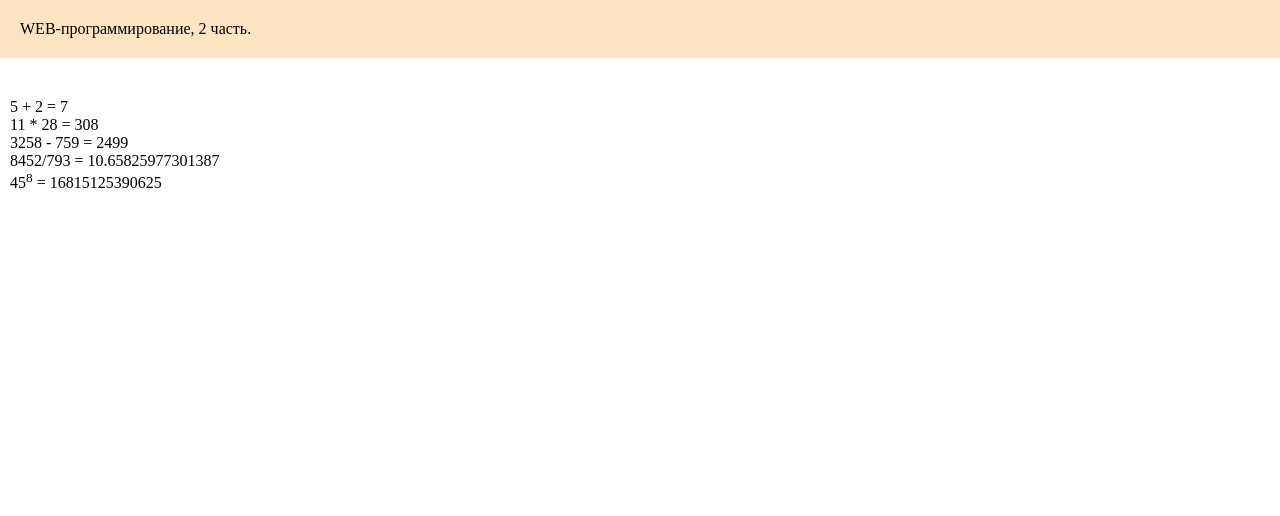
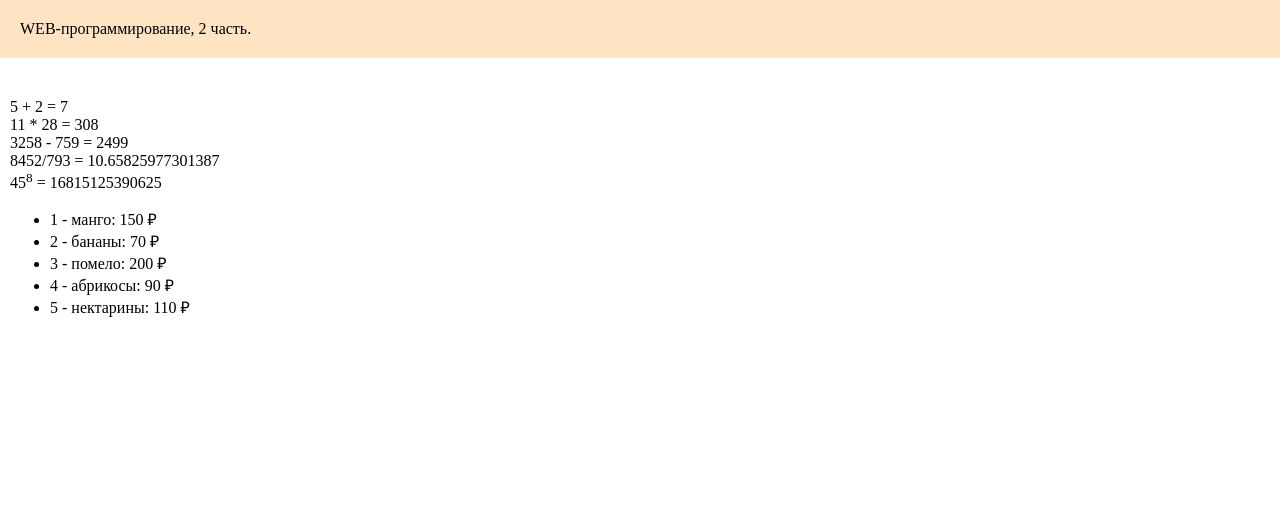
Before and after one commit to ElizPlus/yeah, a Flask app: page /lab2/example in a window 1280 px wide. Shown: the top 516 px of the page. Run offline with Flask 3, Linux system fonts and the light colour scheme.

Commit message:
Цикл в шаблоне

```diff
--- a/app.py
+++ b/app.py
@@ -325,4 +325,11 @@ def example():
     number = 2
     group = 'ФБИ-22'
     course = 3
-    return render_template('example.html', name=name, number=number, group=group, course=course)
+    fruits = [
+        {'name': 'манго', 'price': 150},
+        {'name': 'бананы', 'price': 70},
+        {'name': 'помело', 'price': 200},
+        {'name': 'абрикосы', 'price': 90},
+        {'name': 'нектарины', 'price': 110},
+        ]
+    return render_template('example.html', name=name, number=number, group=group, course=course, fruits=fruits)
--- a/templates/example.html
+++ b/templates/example.html
@@ -17,6 +17,12 @@
         3258 - 759 = {{3258 - 759}}<br>
         8452/793 = {{8452/793}}<br>
         45<sup>8</sup> = {{45**8}}
+
+        <ul>
+            {% for f in fruits %}
+            <li>{{ loop.index}} - {{ f.name }}: {{ f.price }} &#x20bd;</li>
+            {% endfor %}
+        </ul>
     </main>
 
     <footer>
```
